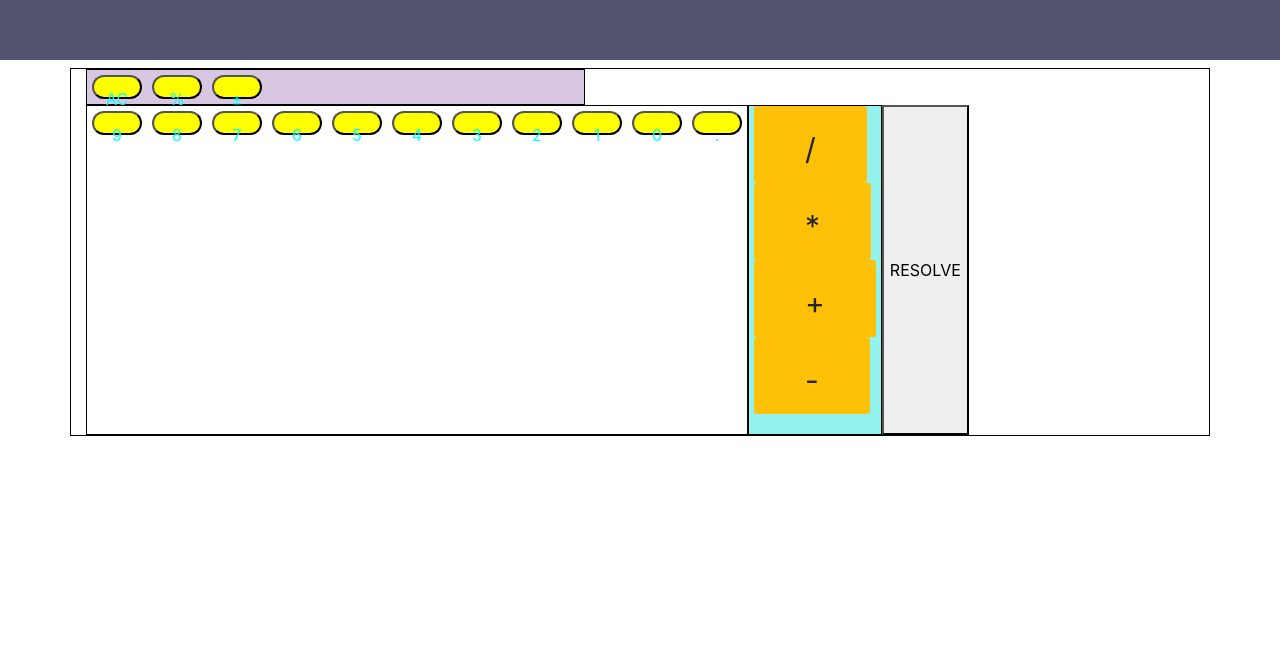
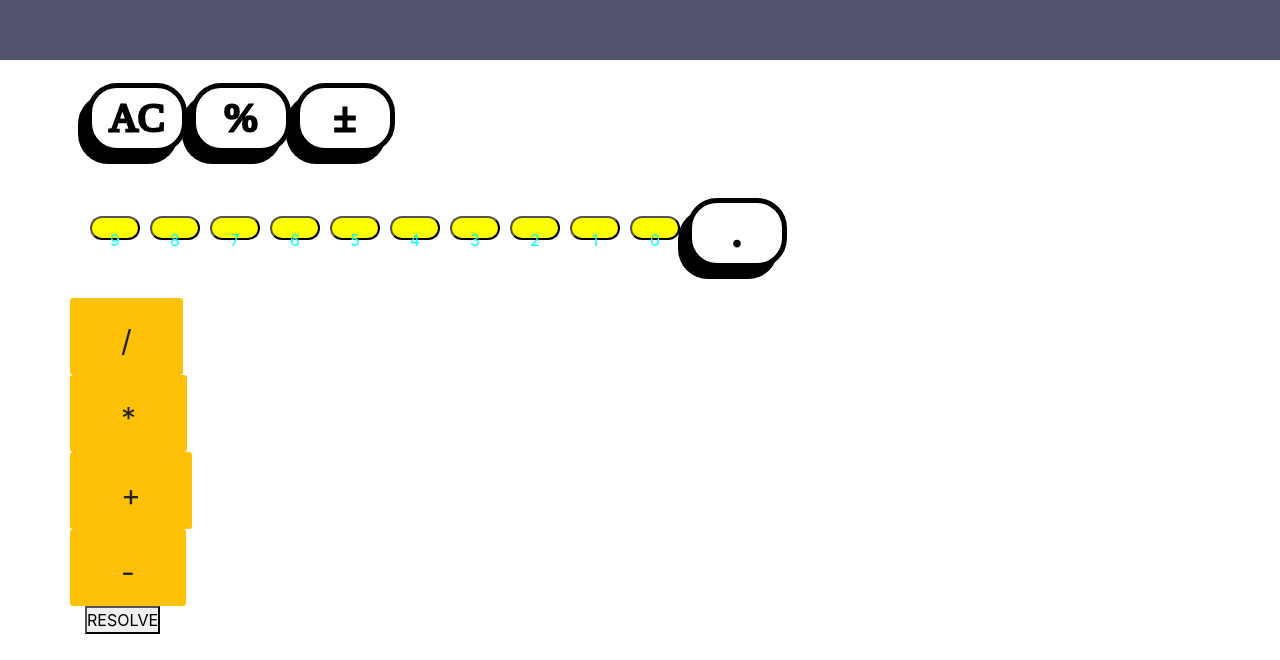
Before and after one commit to JorgeBillini/React-Calculator, a React (Create React App) app: page / in a window 1280 px wide. Shown: the part 140-800 px from the top of the page. Built offline with nearby package versions, Linux system fonts and the light colour scheme.

Commit message:
imported customized style

```diff
--- a/src/app.css
+++ b/src/app.css
@@ -1,32 +1,88 @@
-.row-1 {
-  background-color: #d8c7e2;
+*{
+  box-sizing: border-box;
+  margin: 0px;
+  padding: 0px;
+}
+
+.calculator {
+  /* background-color: aqua; */
+  width: 40%;
+  height: 900px;
+  margin: auto;
+  margin-top: 30px;
+  border-radius: 50px;
+  border: 5px solid black;
+  box-shadow: -16px 20px 0px 11px black;
+}
+
+.display {
+  font-family: 'Roboto Slab', serif;
+  font-size: 100px;
+  text-align: right;
+  -webkit-text-stroke-width: 5px;
+  -webkit-text-stroke-color: black;
+
+  margin: 42px;
+  padding-right: 30px;
+  border-radius: 50px;
+  border: 5px solid black;
+  color: black;
+}
+
+.container-col{
   display: flex;
   flex-wrap: wrap;
-  width: 45% !important;
-  border: 1px solid black;
+  margin: 42px;
+  border-radius: 50px;
+  border: 5px solid black;
+  padding: 20px 20px 80px 20px;
+  /* height: 700px; */
 }
 
-.row-2 {
-  background-color: #93f2eb;
-  padding: 20px;
-  padding-top: 0px;
+.container-col-num{
+  display: flex;
+  flex-wrap: wrap;
+  /* border: 5px solid black; */
+  /* background-color: red; */
+  width: 69%;
+}
+
+.col-1 {
+  display: flex;
+  flex-wrap: wrap;
+  /* width: 45%; */
+  /* background-color: red; */
+  /* margin: 42px; */
+  border: 5px solid black;
+}
+
+.col-2 {
+  /* background-color: blue; */
   display: flex;
   flex-direction: column;
   flex-wrap: wrap;
-  border: 1px solid black;
-
+  /* min-width: 45%; */
+  /* border: 5px solid black; */
 }
 
 .button {
-  color:aqua;
-  background-color: yellow;
-  padding: 10px;
-  border-radius: 20px;
-  width: 50px !important;
-  height: 20px !important;
-  margin:5px;
+  margin:15px 2px 30px 2px;
+  padding: 0px 0px 60px 0px;
+  border-radius: 30px;
+  width: 100px;
+  height: 50px;
+
+  box-shadow: -9px 11px black;
+  border: 5px solid black;
+  background-color: white;
+
+  font-family: 'Roboto Slab', serif;
+  font-size: 40px;
   text-align: center;
+  -webkit-text-stroke-width: 3px;
+  -webkit-text-stroke-color: black;
 }
+
 .num-button {
   color:aqua;
   background-color: yellow;
@@ -37,6 +93,7 @@
   margin:5px;
   text-align: center;
 }
+
 .button-bottom{
   width: 90px;
   height: 20px;
@@ -46,26 +103,29 @@
   margin-top: 0;
 }
 
-.container{
-  display: flex;
-  flex-wrap: wrap;
-  border: 1px solid black;
+button:active {
+  /* background-color: #ff7b00; */
+  box-shadow: -6px 8px black;
+  /* outline-color: aqua; */
+
 }
 
-.container-num{
-  margin-top: 0;
-  border: 1px solid black;
-  display: flex;
-  flex-wrap: wrap;
-  /* width:0%; */
+.light-green {
+  background-color:#6e98878f;
 }
 
+.dark-blue {
+  background-color: #04151F;
+}
 
-  button:active {
-    box-shadow: inset 0px 0px 80px 0px rgba(0,0,0,0.25);
-  }
+.green {
+  background-color: #183A37;
+}
 
-  .orange {
-    background-color: #EE9B3E;
-    color: #fff;
-  }
+.beige {
+  background-color: #EFD6AC;
+}
+
+.orange {
+  background-color: #ff7b00;
+}
```
